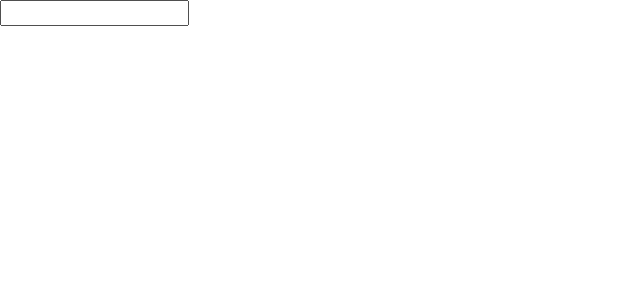
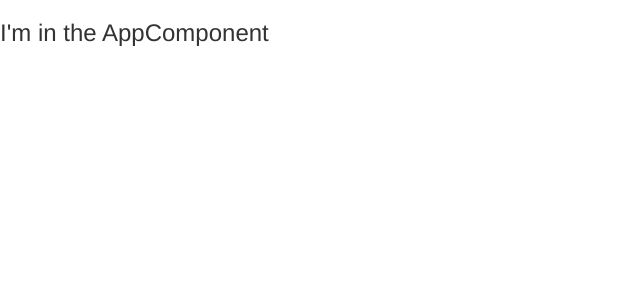
Before and after one commit to Bluesman66/angular4-test, an Angular app: page / in a window 1280 px wide. Shown: the top 300 px of the page, without its empty margins (0-640 px from the left). Built offline with nearby package versions, Linux system fonts and the light colour scheme.

Commit message:
013 How an Angular App gets Loaded and Started

```diff
--- a/src/app/app.component.html
+++ b/src/app/app.component.html
@@ -1,2 +1 @@
-<input type="text" [(ngModel)]="name">
-<p>{{ name }}</p>
+<h3>I'm in the AppComponent</h3>
--- a/src/app/app.component.ts
+++ b/src/app/app.component.ts
@@ -6,5 +6,5 @@ import { Component } from '@angular/core';
   styleUrls: ['./app.component.css']
 })
 export class AppComponent {
-  name = '';
+
 }
```
